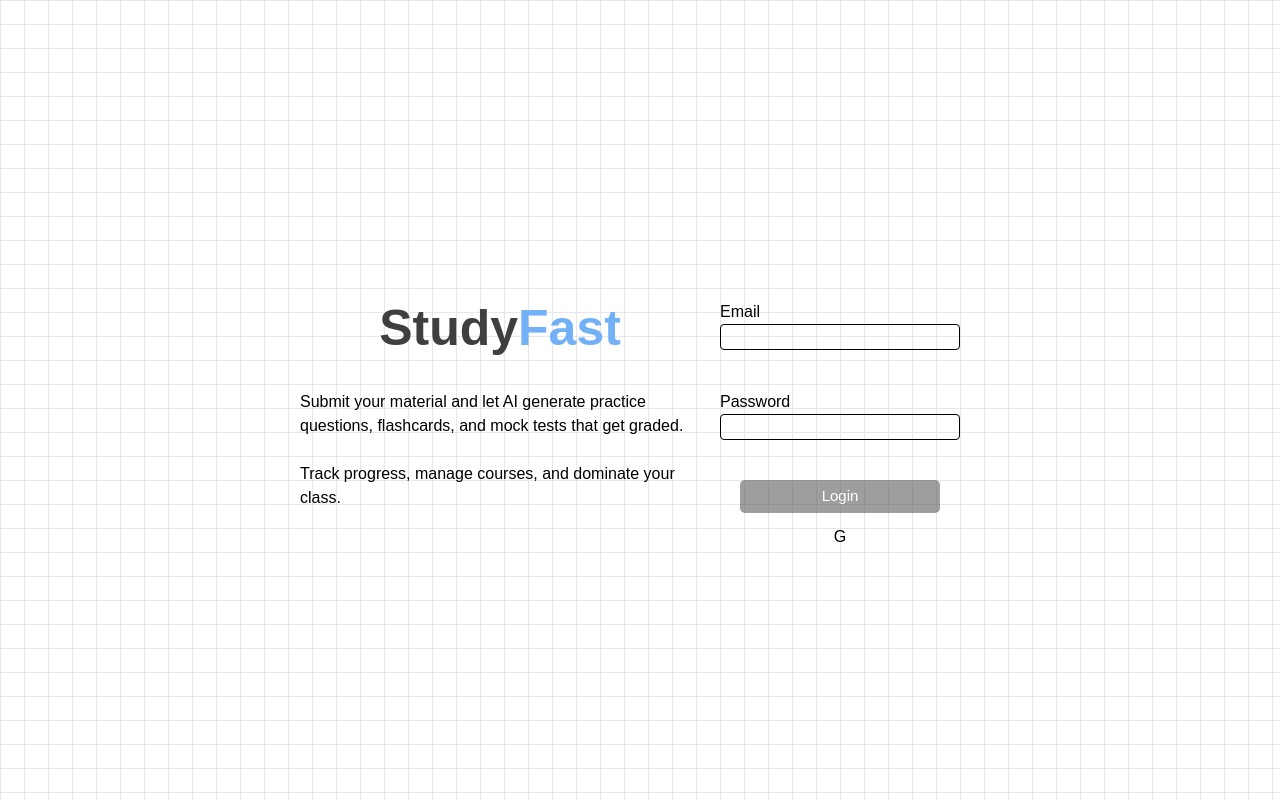
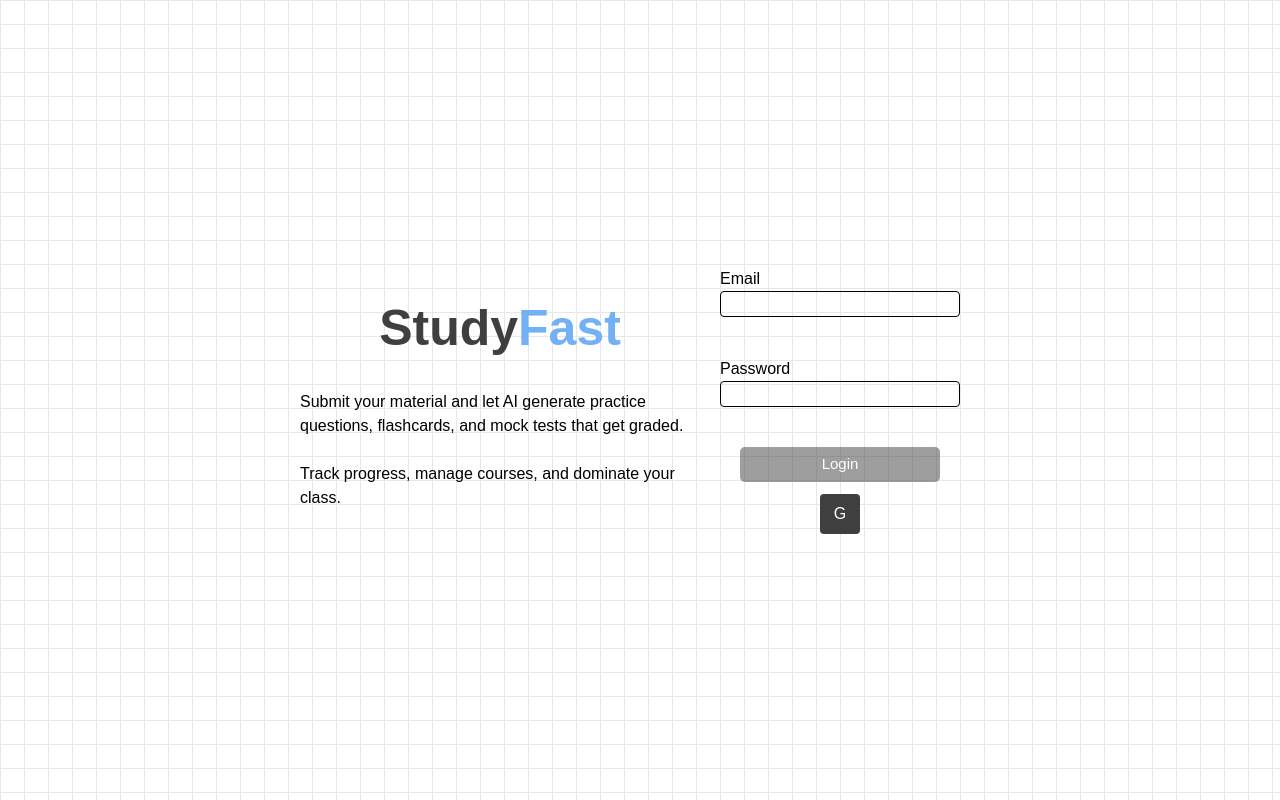
Before and after one commit to TerrenceTao0/StudyFast, a Next.js app: page /login in a window 1280 px wide. Built offline with nearby package versions, Linux system fonts and the light colour scheme.

Commit message:
fix: frontend design consistency

```diff
--- a/app/PageClient.tsx
+++ b/app/PageClient.tsx
@@ -90,7 +90,7 @@ export default function LandingPage() {
         <Title />
 
         <form
-          className="flex flex-col gap-2 items-center w-60 h-90 mt-30"
+          className="flex flex-col gap-2 items-center w-60 h-90 justify-center"
           onSubmit={(event) => createAccount(event, email, password)}
         >
             <div className="relative flex flex-col justify-center w-full">
--- a/app/login/page.tsx
+++ b/app/login/page.tsx
@@ -88,7 +88,7 @@ export default function Home() {
         <Title />
 
         <form
-          className="flex flex-col gap-3 items-center w-70 h-50"
+          className="flex flex-col gap-3 items-center w-70 h-90 justify-center"
           onSubmit={(event) => attemptLogin(event, email, password)}
         >
             <div className="relative flex flex-col justify-center w-60 text-white">
@@ -157,7 +157,7 @@ export default function Home() {
                 {loading ? "Logging in..." : "Login"}
             </button>
 
-            <button className="squareButton">
+            <button className="cursor-pointer w-10 h-10 bg-foreground text-white rounded-sm">
               G
             </button>
         </form>
```
